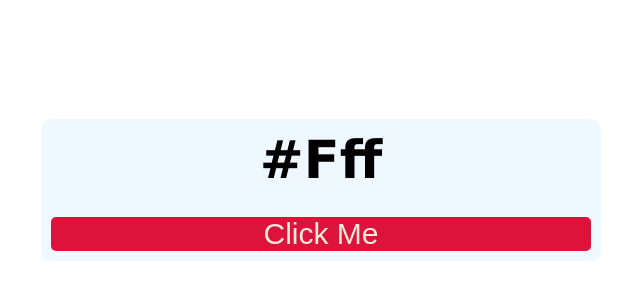
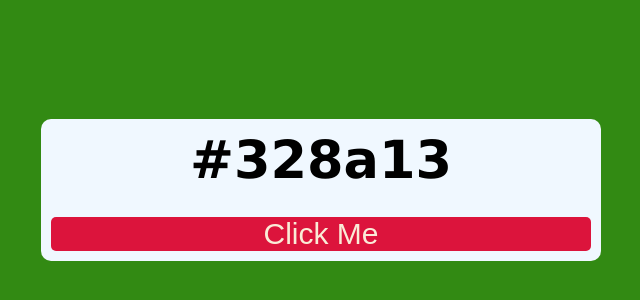
Before and after one commit to imaayush06/Random-Color-Generator, a plain HTML site: page index.html in a window 1280 px wide. Shown: the part 210-510 px from the top of the page, without its empty margins (319-959 px from the left). Drawn offline with Linux system fonts and the light colour scheme; files that its build step writes are made by us from their sources.

Commit message:
index.html

```diff
--- a/index.html
+++ b/index.html
@@ -3,7 +3,7 @@
 <head>
     <meta charset="UTF-8">
     <title>Random Color Generator</title>
-    <link rel="stylesheet" href="CSS/custom.css" />
+    <link rel="stylesheet" href="custom.css" />
 
 </head>
 <body>
@@ -13,6 +13,6 @@
             <button id="btn">Click Me</button>
         </div>
     </div>
-    <script src="JS/app.js"></script>
+    <script src="app.js"></script>
 </body>
 </html>
```
